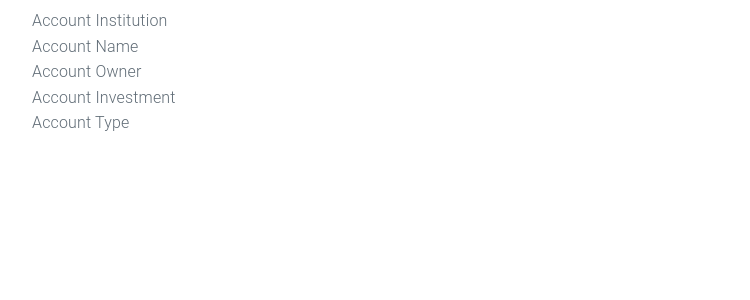
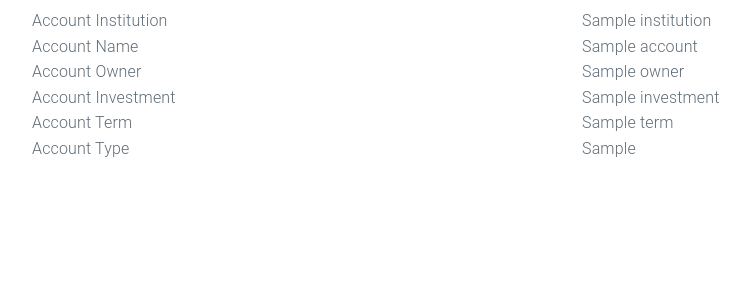
Before and after one commit to cmvandrevala/portfolio_analysis, a Flask app: template app/templates/account.html in a window 1280 px wide. Shown: the top 300 px of the page, without its empty margins (68-818 px from the left). Run offline with Flask 2, Linux system fonts and the light colour scheme; the template is opened without the code that fills it: most values are stand-ins (such as "Sample title", 1, 10 or a date in 2020); parts of the project's set-up code (start-up, migrations or seed data) failed here and were passed over; some libraries are stand-ins or nearby versions.

Commit message:
Remove unneeded HTTP calls

```diff
--- a/app/main.py
+++ b/app/main.py
@@ -11,6 +11,7 @@ from utilities.epoch_date_converter import EpochDateConverter
 from valid_options.account_type import AccountType
 
 app = Flask(__name__)
+portfolio = PortfolioCreator().create(DataSource())
 
 
 @app.route("/")
@@ -21,22 +22,22 @@ def index():
 
 @app.route("/accounts")
 def accounts():
-    portfolio = PortfolioCreator().create(DataSource())
     return render_template('accounts.html', portfolio=portfolio)
 
 
 @app.route("/accounts/<int:account_id>")
 def account(account_id):
-    portfolio = PortfolioCreator().create(DataSource())
     account = portfolio.accounts[account_id]
     return render_template('account.html', account=account)
 
 
 @app.route("/append_snapshot", methods=['POST'])
 def append_snapshot():
+    global portfolio
     request_body = FormFormatter(EpochDateConverter()).format(request.form.to_dict())
     json_body = json.dumps(request_body)
     requests.post(Constants.DATA_URL + "/append_snapshot", data=json_body)
+    portfolio = PortfolioCreator().create(DataSource())
     return redirect("/accounts", code=302)
 
 
--- a/app/templates/account.html
+++ b/app/templates/account.html
@@ -9,18 +9,27 @@
     <div class="container">
       <div class="row">
           <div class="column">Account Institution</div>
+          <div class="column">{{ account.institution() }}</div>
       </div>
       <div class="row">
           <div class="column">Account Name</div>
+          <div class="column">{{ account.name() }}</div>
       </div>
       <div class="row">
           <div class="column">Account Owner</div>
+          <div class="column">{{ account.owner() }}</div>
       </div>
       <div class="row">
           <div class="column">Account Investment</div>
+          <div class="column">{{ account.investment() }}</div>
+      </div>
+      <div class="row">
+          <div class="column">Account Term</div>
+          <div class="column">{{ account.term() }}</div>
       </div>
       <div class="row">
           <div class="column">Account Type</div>
+          <div class="column">{{ account.account_type() }}</div>
       </div>
     </div>
     </div>
```
